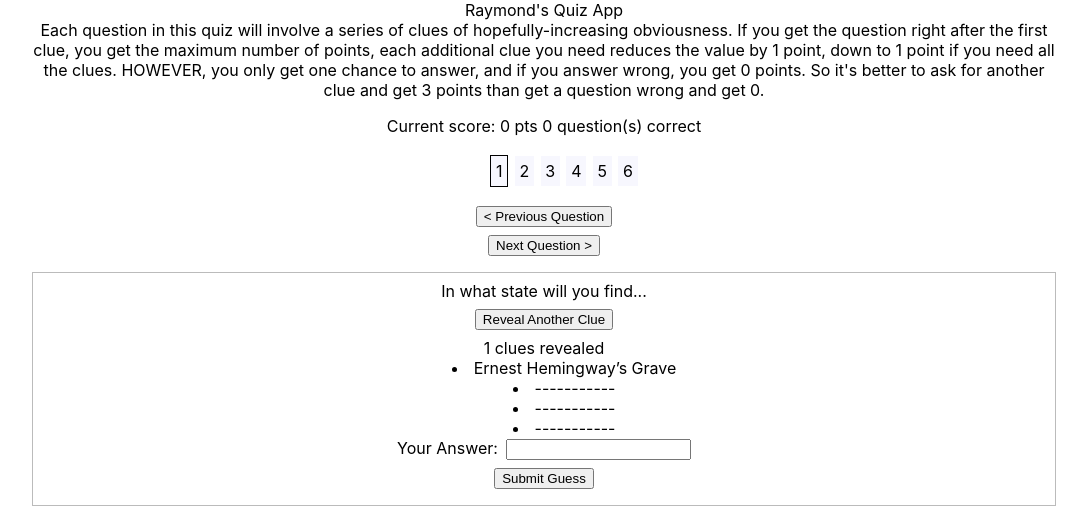
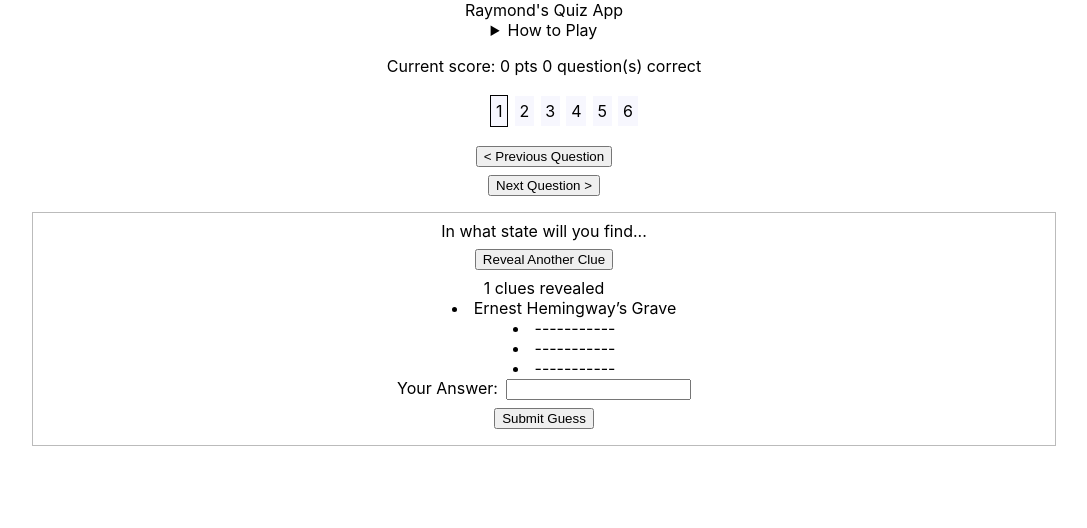
Before and after one commit to darthbob88/reveal-clues-quiz, a React (Create React App) app: page / in a window 1280 px wide. Shown: the top 528 px of the page, without its empty margins (96-1183 px from the left). Built offline with nearby package versions, Linux system fonts and the light colour scheme.

Commit message:
Moving the "How to Play" into a details section, to take less space.

```diff
--- a/src/App.tsx
+++ b/src/App.tsx
@@ -8,7 +8,7 @@ function App() {
   return (
     <div className="App">
       <header>Raymond's Quiz App</header>
-      <article className="description">
+      <details className="description">
         Each question in this quiz will involve a series of clues of
         hopefully-increasing obviousness. If you get the question right after
         the first clue, you get the maximum number of points, each additional
@@ -16,7 +16,8 @@ function App() {
         all the clues. HOWEVER, you only get one chance to answer, and if you
         answer wrong, you get 0 points. So it's better to ask for another clue
         and get 3 points than get a question wrong and get 0.
-      </article>
+        <summary>How to Play</summary>
+      </details>
       <QuizComponent quiz={quizState} />
     </div>
   );
```
